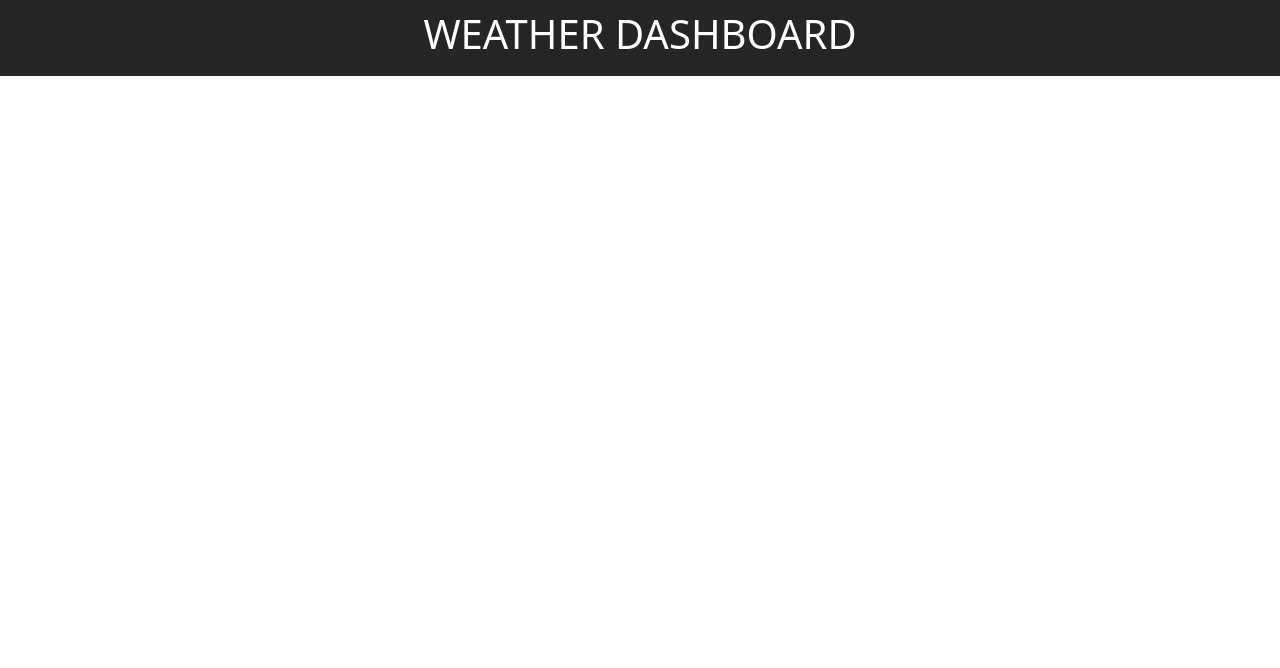
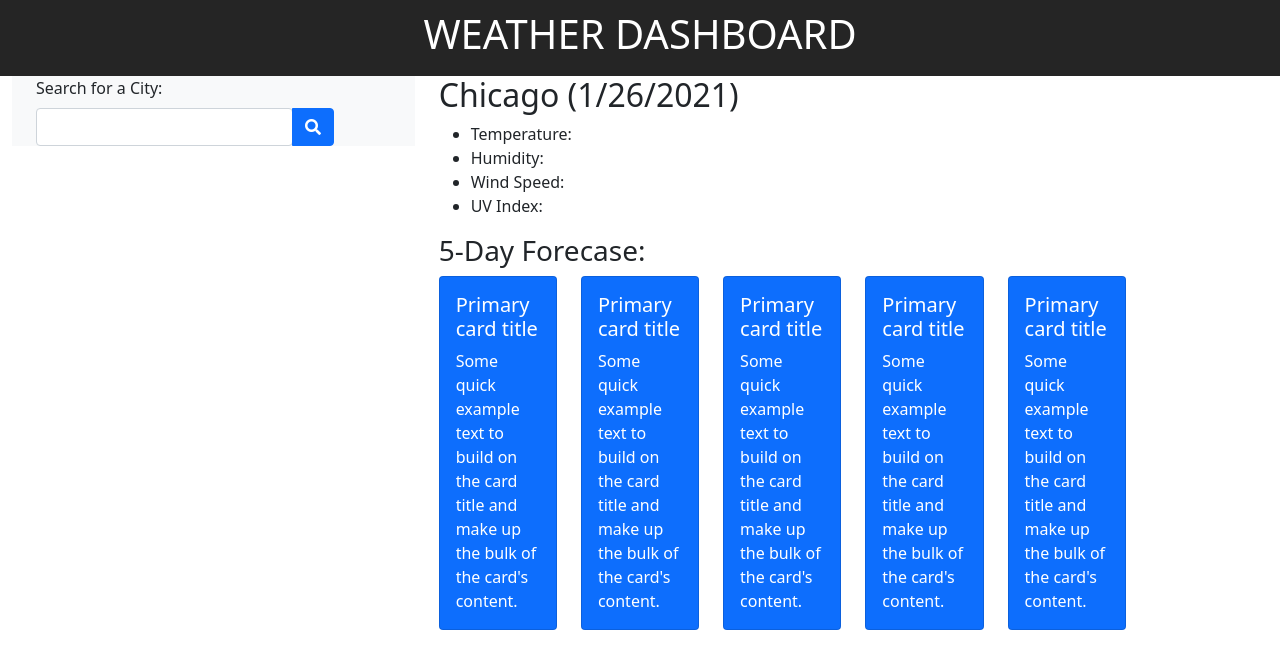
Before and after one commit to ldelgadoIII/Weather-Dashboard, a plain HTML site: page index.html in a window 1280 px wide. Drawn offline with nearby package versions, Linux system fonts and the light colour scheme; no server answers.

Commit message:
included the three main sections of website and made an outline of where each will live. included five blue cards for the five day forecast to populate info

```diff
--- a/fiveDay.js
+++ b/fiveDay.js
@@ -0,0 +1,5 @@
+// DEPENDENCES ==========================
+// STARTING DATA ========================
+// FUNCTIONS ============================
+// USER INTERACTIONS ====================
+// INITIALIZATION =======================
--- a/index.html
+++ b/index.html
@@ -10,19 +10,131 @@
       integrity="sha384-giJF6kkoqNQ00vy+HMDP7azOuL0xtbfIcaT9wjKHr8RbDVddVHyTfAAsrekwKmP1"
       crossorigin="anonymous"
     />
+    <link
+      rel="stylesheet"
+      href="https://use.fontawesome.com/releases/v5.15.2/css/all.css"
+      integrity="sha384-vSIIfh2YWi9wW0r9iZe7RJPrKwp6bG+s9QZMoITbCckVJqGCCRhc+ccxNcdpHuYu"
+      crossorigin="anonymous"
+    />
     <link rel="stylesheet" href="style.css" />
   </head>
   <body>
     <!-- header "Weather Dashboard" -->
-    <header class="container-fluid fixed-top">
+    <header class="container-fluid">
       <h1 class="text-center"><a href="index.html">WEATHER DASHBOARD</a></h1>
     </header>
-    <!-- aside -->
-    <!-- search for a city header -->
-    <!-- search box -->
-    <!-- rows of recent searches -->
 
     <!-- main container  -->
+    <div class="container-fluid">
+      <div class="row">
+        <div class="col-md-4">
+          <!-- aside -->
+          <aside class="container bg-light">
+            <!-- search box -->
+            <label class="form-label">Search for a City:</label>
+            <div class="input-group">
+              <div class="form-outline">
+                <input type="search" id="form1" class="form-control" />
+              </div>
+              <button type="button" class="btn btn-primary">
+                <i class="fas fa-search"></i>
+              </button>
+            </div>
+          </aside>
+          <!-- rows of recent searches -->
+        </div>
+        <div class="col-md-8">
+          <div class="row">
+            <div class="col">
+              <h2>Chicago (1/26/2021)</h2>
+              <ul>
+                <li>Temperature:</li>
+                <li>Humidity:</li>
+                <li>Wind Speed:</li>
+                <li>UV Index:</li>
+              </ul>
+            </div>
+          </div>
+          <div class="row">
+            <div class="col">
+              <h3>5-Day Forecase:</h3>
+              <div class="row">
+                <div class="col-md-2">
+                  <div
+                    class="card text-white bg-primary mb-3"
+                    style="max-width: 18rem"
+                  >
+                    <div class="card-body">
+                      <h5 class="card-title">Primary card title</h5>
+                      <p class="card-text">
+                        Some quick example text to build on the card title and
+                        make up the bulk of the card's content.
+                      </p>
+                    </div>
+                  </div>
+                </div>
+                <div class="col-md-2">
+                  <div
+                    class="card text-white bg-primary mb-3"
+                    style="max-width: 18rem"
+                  >
+                    <div class="card-body">
+                      <h5 class="card-title">Primary card title</h5>
+                      <p class="card-text">
+                        Some quick example text to build on the card title and
+                        make up the bulk of the card's content.
+                      </p>
+                    </div>
+                  </div>
+                </div>
+                <div class="col-md-2">
+                  <div
+                    class="card text-white bg-primary mb-3"
+                    style="max-width: 18rem"
+                  >
+                    <div class="card-body">
+                      <h5 class="card-title">Primary card title</h5>
+                      <p class="card-text">
+                        Some quick example text to build on the card title and
+                        make up the bulk of the card's content.
+                      </p>
+                    </div>
+                  </div>
+                </div>
+                <div class="col-md-2">
+                  <div
+                    class="card text-white bg-primary mb-3"
+                    style="max-width: 18rem"
+                  >
+                    <div class="card-body">
+                      <h5 class="card-title">Primary card title</h5>
+                      <p class="card-text">
+                        Some quick example text to build on the card title and
+                        make up the bulk of the card's content.
+                      </p>
+                    </div>
+                  </div>
+                </div>
+                <div class="col-md-2">
+                  <div
+                    class="card text-white bg-primary mb-3"
+                    style="max-width: 18rem"
+                  >
+                    <div class="card-body">
+                      <h5 class="card-title">Primary card title</h5>
+                      <p class="card-text">
+                        Some quick example text to build on the card title and
+                        make up the bulk of the card's content.
+                      </p>
+                    </div>
+                  </div>
+                </div>
+              </div>
+            </div>
+          </div>
+        </div>
+      </div>
+    </div>
     <!-- container  -->
     <!-- display city, date (month, day, year), icon that shows sky condition -->
     <!-- temperature -->
--- a/script.js
+++ b/script.js
@@ -23,7 +23,7 @@ let fiveDayURL =
   "https://api.openweathermap.org/data/2.5/forecast?q=" +
   "" +
   "&appid=" +
-  APIkey;
+  APIKey;
 
 // FUNCTIONS ============================
 $.ajax({
--- a/searchBar.js
+++ b/searchBar.js
@@ -0,0 +1,5 @@
+// DEPENDENCES ==========================
+// STARTING DATA ========================
+// FUNCTIONS ============================
+// USER INTERACTIONS ====================
+// INITIALIZATION =======================
```
